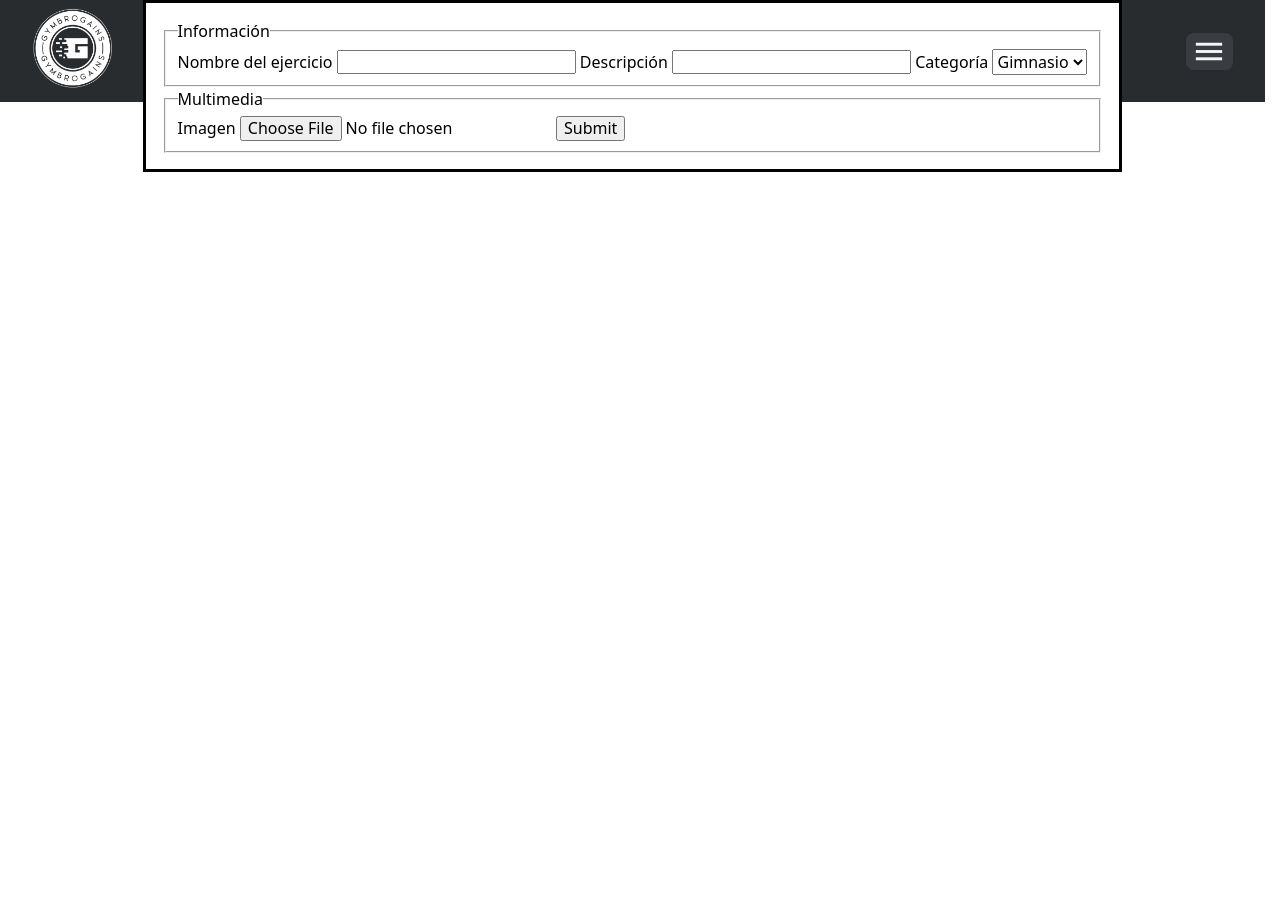
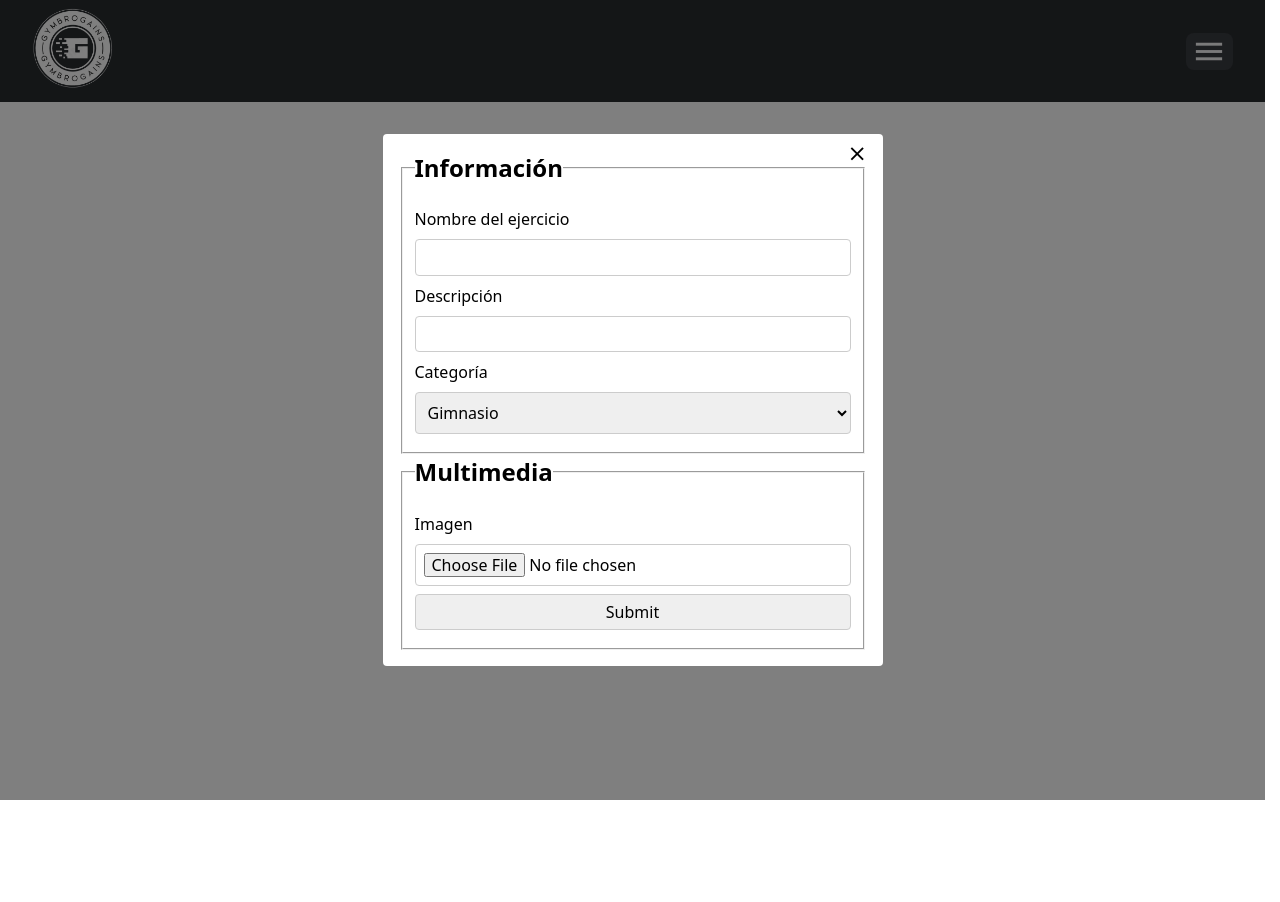
Before and after one commit to armandodev/gymbrogains, a PHP site: page /admin/exercises.php in a window 1280 px wide. Run offline with PHP 8.4, Linux system fonts and the light colour scheme; tables that the repository leaves empty hold one stand-in row (values such as "Sample post").

Commit message:
Fix modal styles and add file upload functionality

```diff
--- a/admin/css/exercises.css
+++ b/admin/css/exercises.css
@@ -1,33 +1,66 @@
-#main {
-}
-
-.content-wrapper {
-  /*  */
-}
-
 .modal {
+  width: 100%;
+  height: 100%;
+  padding: 2rem 1rem;
+  box-sizing: border-box;
+  background: rgba(0, 0, 0, 0.5);
+  display: grid;
+  place-items: center;
+  overflow: auto;
+  border: none;
 }
 
 .form {
+  width: 100%;
+  max-width: 500px;
+  background: white;
+  padding: 1rem;
+  box-sizing: border-box;
+  position: relative;
+  border-radius: 0.25rem;
+  -webkit-border-radius: 0.25rem;
+  -moz-border-radius: 0.25rem;
+  -ms-border-radius: 0.25rem;
+  -o-border-radius: 0.25rem;
 }
 
 .fieldset {
+  display: flex;
+  flex-direction: column;
 }
 
 .legend {
+  font-size: 1.5rem;
+  font-weight: bold;
+  margin-bottom: 1rem;
 }
 
 .form-label {
+  display: flex;
+  gap: 0.5rem;
+  flex-direction: column;
+  margin-bottom: 0.5rem;
 }
 
-.exercise-input {
+.exercise-input,
+.form-input,
+.form-select,
+.form-input-file {
+  padding: 0.5rem;
+  border: 1px solid #ccc;
+  border-radius: 0.25rem;
+  -webkit-border-radius: 0.25rem;
+  -moz-border-radius: 0.25rem;
+  -ms-border-radius: 0.25rem;
+  -o-border-radius: 0.25rem;
 }
 
-.form-input {
+.modal-close {
+  position: absolute;
+  top: 0.5rem;
+  right: 0.5rem;
+  font-size: 0.8rem;
+  cursor: pointer;
+  background: none;
+  border: none;
 }
-
-.select-category {
-}
-
-.form-select {
-}
--- a/admin/exercises.php
+++ b/admin/exercises.php
@@ -1,6 +1,14 @@
 <!-- Subida de ejercicios junto con la imagen
     Nombre ejercicio descripción y categoría y imagen
 -->
+<?php
+require_once "./../includes/session.php";
+$conn = $db->connect();
+
+$sql = "SELECT * FROM users";
+$result = $conn->query($sql);
+$users = $result->fetch_all(MYSQLI_ASSOC);
+?>
 <!DOCTYPE html>
 <html lang="es">
 
@@ -14,11 +22,54 @@
   <link rel="stylesheet" href="./../css/global.css">
   <link rel="stylesheet" href="./../css/header.css">
   <link rel="stylesheet" href="./../css/footer.css">
+  <link rel="stylesheet" href="./css/exercises.css">
+
+  <link rel="shortcut icon" href="./../favicon.ico" type="image/x-icon">
 </head>
 
 <body>
   <dialog class="modal" id="modal-form" open>
-    <form action="./" id="insert-exercise" class="form">
+    <form action="./" method="post" id="insert-exercise" class="form">
+      <button class="modal-close" id="modal-close">
+        <span class="material-icons"> close </span>
+      </button>
+      <?php
+      if ($_SERVER['REQUEST_METHOD'] == 'POST') {
+        $target_dir = "uploads/";
+        $target_file = $target_dir . basename($_FILES["fileToUpload"]["name"]);
+        $uploadOk = 1;
+        $imageFileType = strtolower(pathinfo($target_file, PATHINFO_EXTENSION));
+
+        if (file_exists($target_file)) {
+          echo "Lo siento, el archivo ya existe.";
+          $uploadOk = 0;
+        }
+
+        if ($_FILES["fileToUpload"]["size"] > 500000) {
+          echo "Lo siento, tu archivo es demasiado grande.";
+          $uploadOk = 0;
+        }
+
+        if (
+          $imageFileType != "jpg" && $imageFileType != "png" && $imageFileType != "jpeg"
+          && $imageFileType != "gif"
+        ) {
+          echo "Lo siento, solo se permiten archivos JPG, JPEG, PNG & GIF.";
+          $uploadOk = 0;
+        }
+
+        if ($uploadOk == 0) {
+          echo "Lo siento, tu archivo no fue subido.";
+        } else {
+          if (move_uploaded_file($_FILES["fileToUpload"]["tmp_name"], $target_file)) {
+            echo "El archivo " . htmlspecialchars(basename($_FILES["fileToUpload"]["name"])) . " ha sido subido.";
+          } else {
+            echo "Lo siento, hubo un error al subir tu archivo.";
+          }
+        }
+      }
+      ?>
+
       <fieldset class="fieldset">
         <legend class="legend">Información</legend>
 
@@ -48,7 +99,7 @@
 
         <label class="form-label">
           Imagen
-          <input type="file" class="form-input">
+          <input type="file" class="form-input-file">
         </label>
         <label class="form-label">
           <input type="submit" class="form-input">
@@ -120,6 +171,7 @@
 
   <script src="./../js/jquery/jquery-3.7.1.min.js"></script>
   <script src="./../js/header.js"></script>
+  <script src="./js/modal.js"></script>
 </body>
 
 </html>
--- a/admin/index.php
+++ b/admin/index.php
@@ -133,7 +133,7 @@
                 <span class="progressbar">
                   <span class="progressbar-fill"></span>
                 </span>
-                <span>2</span> Calculadora
+                <span>2</span> Usuarios
               </label>
               <label for="foro">
                 <span class="progressbar">
--- a/index.php
+++ b/index.php
@@ -70,12 +70,12 @@ require_once __DIR__ . "/includes/session.php";
               Ejercicios
             </a>
           </li>
-          <li class="header-nav-link">
+          <!-- <li class="header-nav-link">
             <a href="./calculator.php">
               <span class="material-icons"> calculate </span>
               Calculadora
             </a>
-          </li>
+          </li> -->
           <?php
           if (isset($_SESSION["user"])) { ?>
             <li class="header-nav-link">
```
Also changed, not shown: admin/js/exercise-modal.js (added, +15 -0 lines), admin/users.php (+26 -1 lines).
